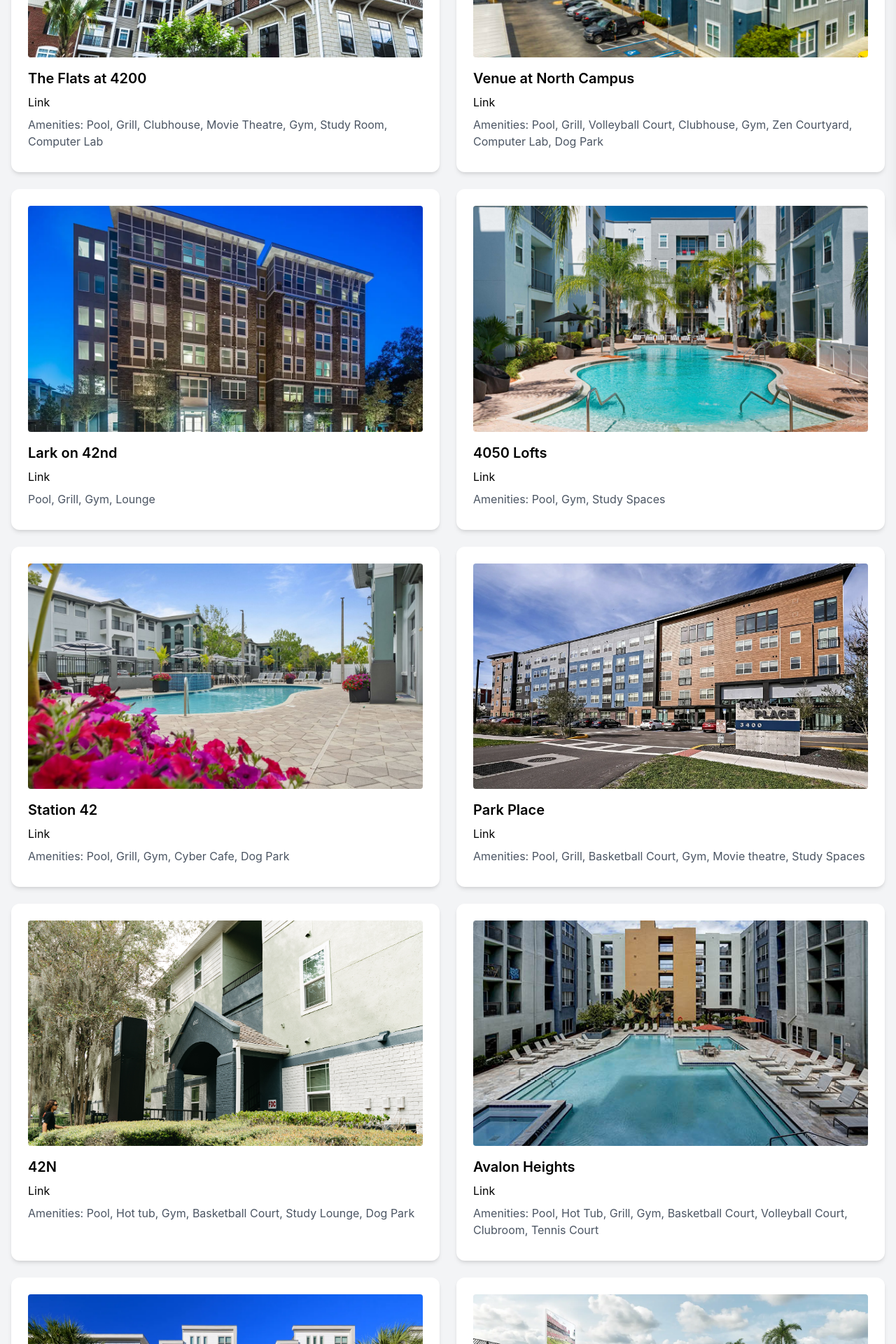
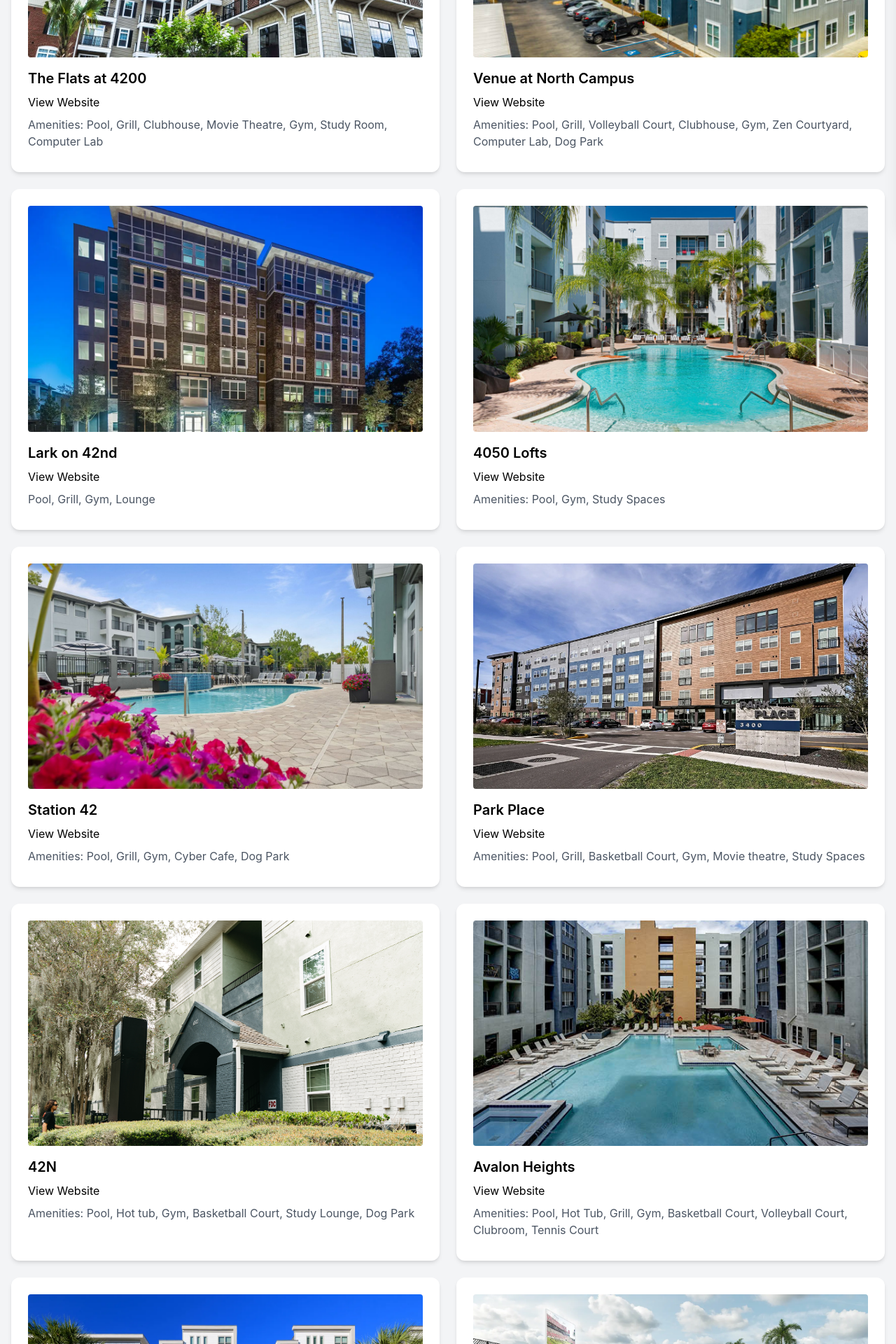
Before and after one commit to theharshitsuri/leaselink.info, a React (Create React App) app: page /landing in a window 1280 px wide. Shown: the part 480-2400 px from the top of the page at 70% size. Built offline with nearby package versions, Linux system fonts and the light colour scheme; no server answers; sample sign-in values are in the browser's storage.

Commit message:
link -> view website

```diff
--- a/src/widgets/Widgets.jsx
+++ b/src/widgets/Widgets.jsx
@@ -33,7 +33,7 @@ const Widgets = () => {
           {/* Flats at 4200 */}
           <WidgetCard
             title="The Flats at 4200"
-            link={<a href="https://www.livetheflats.com/" target="_blank" rel="noopener noreferrer" style={{ textDecoration: 'none', color: 'black' }}>Link</a>}
+            link={<a href="https://www.livetheflats.com/" target="_blank" rel="noopener noreferrer" style={{ textDecoration: 'none', color: 'black' }}>View Website</a>}
             subtitle="Amenities: Pool, Grill, Clubhouse, Movie Theatre, Gym, Study Room, Computer Lab"
             imageUrl={flats}
             linkTo="/listingpageflats4200"
@@ -42,7 +42,7 @@ const Widgets = () => {
           {/* Venue at North Campus */}
           <WidgetCard
             title="Venue at North Campus"
-            link={<a href="https://www.venueatnorthcampus.com/" target="_blank" rel="noopener noreferrer" style={{ textDecoration: 'none', color: 'black' }}>Link</a>}
+            link={<a href="https://www.venueatnorthcampus.com/" target="_blank" rel="noopener noreferrer" style={{ textDecoration: 'none', color: 'black' }}>View Website</a>}
             subtitle="Amenities: Pool, Grill, Volleyball Court, Clubhouse, Gym, Zen Courtyard, Computer Lab, Dog Park"
             imageUrl={venue}
             linkTo="/listingpagevenue"
@@ -51,7 +51,7 @@ const Widgets = () => {
           {/* Lark on 42nd */}
           <WidgetCard
             title="Lark on 42nd"
-            link={<a href="https://larkon42nd.com/" target="_blank" rel="noopener noreferrer" style={{ textDecoration: 'none', color: 'black' }}>Link</a>}
+            link={<a href="https://larkon42nd.com/" target="_blank" rel="noopener noreferrer" style={{ textDecoration: 'none', color: 'black' }}>View Website</a>}
             subtitle="Pool, Grill, Gym, Lounge"
             imageUrl={lark}
             linkTo="/listingpagelark"
@@ -60,7 +60,7 @@ const Widgets = () => {
           {/* 4050 Lofts */}
           <WidgetCard
             title="4050 Lofts"
-            link={<a href="https://www.4050lofts.com/" target="_blank" rel="noopener noreferrer" style={{ textDecoration: 'none', color: 'black' }}>Link</a>}
+            link={<a href="https://www.4050lofts.com/" target="_blank" rel="noopener noreferrer" style={{ textDecoration: 'none', color: 'black' }}>View Website</a>}
             subtitle="Amenities: Pool, Gym, Study Spaces"
             imageUrl={lofts4050}
             linkTo="/listingpage4050"
@@ -69,7 +69,7 @@ const Widgets = () => {
           {/* Station 42 */}
           <WidgetCard
             title="Station 42"
-            link={<a href="https://station42.us/" target="_blank" rel="noopener noreferrer" style={{ textDecoration: 'none', color: 'black' }}>Link</a>}
+            link={<a href="https://station42.us/" target="_blank" rel="noopener noreferrer" style={{ textDecoration: 'none', color: 'black' }}>View Website</a>}
             subtitle="Amenities: Pool, Grill, Gym, Cyber Cafe, Dog Park"
             imageUrl={station42}
             linkTo="/listingpagestation42"
@@ -78,7 +78,7 @@ const Widgets = () => {
           {/* Park Place */}
           <WidgetCard
             title="Park Place"
-            link={<a href="https://www.parkplaceattampa.com/" target="_blank" rel="noopener noreferrer" style={{ textDecoration: 'none', color: 'black' }}>Link</a>}
+            link={<a href="https://www.parkplaceattampa.com/" target="_blank" rel="noopener noreferrer" style={{ textDecoration: 'none', color: 'black' }}>View Website</a>}
             subtitle="Amenities: Pool, Grill, Basketball Court, Gym, Movie theatre, Study Spaces"
             imageUrl={parkplace}
             linkTo="/listingpageparkplace"
@@ -87,7 +87,7 @@ const Widgets = () => {
           {/* 42N */}
           <WidgetCard
             title="42N"
-            link={<a href="https://live42n.com/" target="_blank" rel="noopener noreferrer" style={{ textDecoration: 'none', color: 'black' }}>Link</a>}
+            link={<a href="https://live42n.com/" target="_blank" rel="noopener noreferrer" style={{ textDecoration: 'none', color: 'black' }}>View Website</a>}
             subtitle="Amenities: Pool, Hot tub, Gym, Basketball Court, Study Lounge, Dog Park"
             imageUrl={N42}
             linkTo="/listingpage42N"
@@ -96,7 +96,7 @@ const Widgets = () => {
           {/* Avalon Heights */}
           <WidgetCard
             title="Avalon Heights"
-            link={<a href="https://www.americancampus.com/student-apartments/fl/tampa/avalon-heights" target="_blank" rel="noopener noreferrer" style={{ textDecoration: 'none', color: 'black' }}>Link</a>}
+            link={<a href="https://www.americancampus.com/student-apartments/fl/tampa/avalon-heights" target="_blank" rel="noopener noreferrer" style={{ textDecoration: 'none', color: 'black' }}>View Website</a>}
             subtitle="Amenities: Pool, Hot Tub, Grill, Gym, Basketball Court, Volleyball Court, Clubroom, Tennis Court"
             imageUrl={avalon}
             linkTo="/listingpageavalon"
@@ -105,7 +105,7 @@ const Widgets = () => {
           {/* The Standard */}
           <WidgetCard
             title="The Standard"
-            link={<a href="https://thestandardtampa.landmark-properties.com/" target="_blank" rel="noopener noreferrer" style={{ textDecoration: 'none', color: 'black' }}>Link</a>}
+            link={<a href="https://thestandardtampa.landmark-properties.com/" target="_blank" rel="noopener noreferrer" style={{ textDecoration: 'none', color: 'black' }}>View Website</a>}
             subtitle="Amenities: Pool, Grill, Gym, Game Room"
             imageUrl={standard}
             linkTo="/listingpagestandard"
@@ -114,7 +114,7 @@ const Widgets = () => {
           {/* The Metropolitan */}
           <WidgetCard
             title="The Metropolitan"
-            link={<a href="https://www.themettampa.com/" target="_blank" rel="noopener noreferrer" style={{ textDecoration: 'none', color: 'black' }}>Link</a>}
+            link={<a href="https://www.themettampa.com/" target="_blank" rel="noopener noreferrer" style={{ textDecoration: 'none', color: 'black' }}>View Website</a>}
             subtitle="Amenities: Pool, Grill, Gym, Clubroom"
             imageUrl={themet}
             linkTo="/listingpagemetropolitan"
@@ -123,7 +123,7 @@ const Widgets = () => {
           {/* Hub on Campus Tampa */}
           <WidgetCard
             title="Hub on Campus Tampa"
-            link={<a href="https://huboncampus.com/tampa/" target="_blank" rel="noopener noreferrer" style={{ textDecoration: 'none', color: 'black' }}>Link</a>}
+            link={<a href="https://huboncampus.com/tampa/" target="_blank" rel="noopener noreferrer" style={{ textDecoration: 'none', color: 'black' }}>View Website</a>}
             subtitle="Amenities: Pool, Hot Tub, Grill, Gym, Study Area, Dog Park"
             imageUrl={hub}
             linkTo="/listingpagehub"
@@ -132,7 +132,7 @@ const Widgets = () => {
           {/* Union on Fletcher */}
           <WidgetCard
             title="Union on Fletcher"
-            link={<a href="https://www.uniononfletcher.com/" target="_blank" rel="noopener noreferrer" style={{ textDecoration: 'none', color: 'black' }}>Link</a>}
+            link={<a href="https://www.uniononfletcher.com/" target="_blank" rel="noopener noreferrer" style={{ textDecoration: 'none', color: 'black' }}>View Website</a>}
             subtitle="Amenities: Pool, Grill, Gym, Outdoor Patio, Firepit, Club House, Study Area, Dog Washing Station,"
             imageUrl={union}
             linkTo="/listingpageunion"
@@ -141,7 +141,7 @@ const Widgets = () => {
           {/* The Province */}
           <WidgetCard
             title="The Province"
-            link={<a href="" target="_blank" rel="noopener noreferrer" style={{ textDecoration: 'none', color: 'black' }}>Link</a>}
+            link={<a href="" target="_blank" rel="noopener noreferrer" style={{ textDecoration: 'none', color: 'black' }}>View Website</a>}
             subtitle="Amenities: Pool, Grill, Gym, Sand Volleyball Court, Theatre Room"
             imageUrl={province}
             linkTo="/listingpageprovince"
@@ -150,7 +150,7 @@ const Widgets = () => {
           {/* Halo 46 */}
           <WidgetCard
             title="Halo 46"
-            link={<a href="https://huboncampus.com/tampa/" target="_blank" rel="noopener noreferrer" style={{ textDecoration: 'none', color: 'black' }}>Link</a>}
+            link={<a href="https://huboncampus.com/tampa/" target="_blank" rel="noopener noreferrer" style={{ textDecoration: 'none', color: 'black' }}>View Website</a>}
             subtitle="Amenities: Pool, Hot Tub, Grill, Gym, Study Area, Dog Park"
             imageUrl={halo}
             linkTo="/listingpagehalo"
@@ -159,7 +159,7 @@ const Widgets = () => {
           {/* On50 */}
           <WidgetCard
             title="On50"
-            link={<a href="https://www.on50tampa.com/" target="_blank" rel="noopener noreferrer" style={{ textDecoration: 'none', color: 'black' }}>Link</a>}
+            link={<a href="https://www.on50tampa.com/" target="_blank" rel="noopener noreferrer" style={{ textDecoration: 'none', color: 'black' }}>View Website</a>}
             subtitle="Amenities: Pool, Hot Tub, Grill, Gym, Study Area, Dog Park"
             imageUrl={on50}
             linkTo="/listingpageon50"
@@ -168,7 +168,7 @@ const Widgets = () => {
           {/* IQ Apartments */}
           <WidgetCard
             title="IQ Apartments"
-            link={<a href="https://www.liveatiq.com/" target="_blank" rel="noopener noreferrer" style={{ textDecoration: 'none', color: 'black' }}>Link</a>}
+            link={<a href="https://www.liveatiq.com/" target="_blank" rel="noopener noreferrer" style={{ textDecoration: 'none', color: 'black' }}>View Website</a>}
             subtitle="Amenities: Pool, Grill, Gym, Games Room, Study Area"
             imageUrl={iq}
             linkTo="/listingpageiq"
@@ -177,7 +177,7 @@ const Widgets = () => {
           {/* The Retreat */}
           <WidgetCard
             title="The Retreat"
-            link={<a href="https://www.retreatatusf.com/" target="_blank" rel="noopener noreferrer" style={{ textDecoration: 'none', color: 'black' }}>Link</a>}
+            link={<a href="https://www.retreatatusf.com/" target="_blank" rel="noopener noreferrer" style={{ textDecoration: 'none', color: 'black' }}>View Website</a>}
             subtitle="Amenities: Pool, Grill, Gym, Sand Volleyball Court, Lounge"
             imageUrl={retreat}
             linkTo="/listingpageretreat"
@@ -186,7 +186,7 @@ const Widgets = () => {
           {/* The Ivy */}
           <WidgetCard
             title="The Ivy"
-            link={<a href="https://www.livetheivy.com/" target="_blank" rel="noopener noreferrer" style={{ textDecoration: 'none', color: 'black' }}>Link</a>}
+            link={<a href="https://www.livetheivy.com/" target="_blank" rel="noopener noreferrer" style={{ textDecoration: 'none', color: 'black' }}>View Website</a>}
             subtitle="Amenities: Pool, Grill, Gym, ClubHouse, Study Rooms, Lounge, Dog Park"
             imageUrl={ivy}
             linkTo="/listingpageivy"
@@ -195,7 +195,7 @@ const Widgets = () => {
           {/* LakeView Oaks */}
           <WidgetCard
             title="Lakeview Oaks Apartments"
-            link={<a href="https://www.lakeviewoaks.net/" target="_blank" rel="noopener noreferrer" style={{ textDecoration: 'none', color: 'black' }}>Link</a>}
+            link={<a href="https://www.lakeviewoaks.net/" target="_blank" rel="noopener noreferrer" style={{ textDecoration: 'none', color: 'black' }}>View Website</a>}
             subtitle="Amenities: Pool, Grill, Gym, ClubHouse, Clubhouse, Tennis Court, Basketball Court, Volleyball Court, Dog Park"
             imageUrl={lakeview}
             linkTo="/listingpagelakeview"
@@ -204,7 +204,7 @@ const Widgets = () => {
           {/* Oaks Condominiums */}
           <WidgetCard
             title="Oaks Condominiums"
-            link={<a href="https://maps.app.goo.gl/y43EiJjDhhDqWoWs6" target="_blank" rel="noopener noreferrer" style={{ textDecoration: 'none', color: 'black' }}>Link</a>}
+            link={<a href="https://maps.app.goo.gl/y43EiJjDhhDqWoWs6" target="_blank" rel="noopener noreferrer" style={{ textDecoration: 'none', color: 'black' }}>View Website</a>}
             subtitle="Amenities: Pool, Tennis Court"
             imageUrl={oaks}
             linkTo="/listingpageoaks"
@@ -213,7 +213,7 @@ const Widgets = () => {
           {/* Cambridge Woords */}
           <WidgetCard
             title="Cambridge Woods"
-            link={<a href="https://www.udr.com/tampa-apartments/university-center/cambridge-woods/" target="_blank" rel="noopener noreferrer" style={{ textDecoration: 'none', color: 'black' }}>Link</a>}
+            link={<a href="https://www.udr.com/tampa-apartments/university-center/cambridge-woods/" target="_blank" rel="noopener noreferrer" style={{ textDecoration: 'none', color: 'black' }}>View Website</a>}
             subtitle="Amenities: Pool, Gym, Fire Pit, ClubHouse, Game Room, Dog Park"
             imageUrl={cambridge}
             linkTo="/listingpagecambridge"
@@ -222,7 +222,7 @@ const Widgets = () => {
           {/* Oak Ramble */}
           <WidgetCard
             title="Oak Ramble"
-            link={<a href="https://rent.brookfieldproperties.com/property/oak-ramble/?utm_campaign=gmb&utm_medium=organic&utm_source=local" target="_blank" rel="noopener noreferrer" style={{ textDecoration: 'none', color: 'black' }}>Link</a>}
+            link={<a href="https://rent.brookfieldproperties.com/property/oak-ramble/?utm_campaign=gmb&utm_medium=organic&utm_source=local" target="_blank" rel="noopener noreferrer" style={{ textDecoration: 'none', color: 'black' }}>View Website</a>}
             subtitle="Amenities: Pool, Gym"
             imageUrl={oakramble}
             linkTo="/listingpageoakramble"
```
